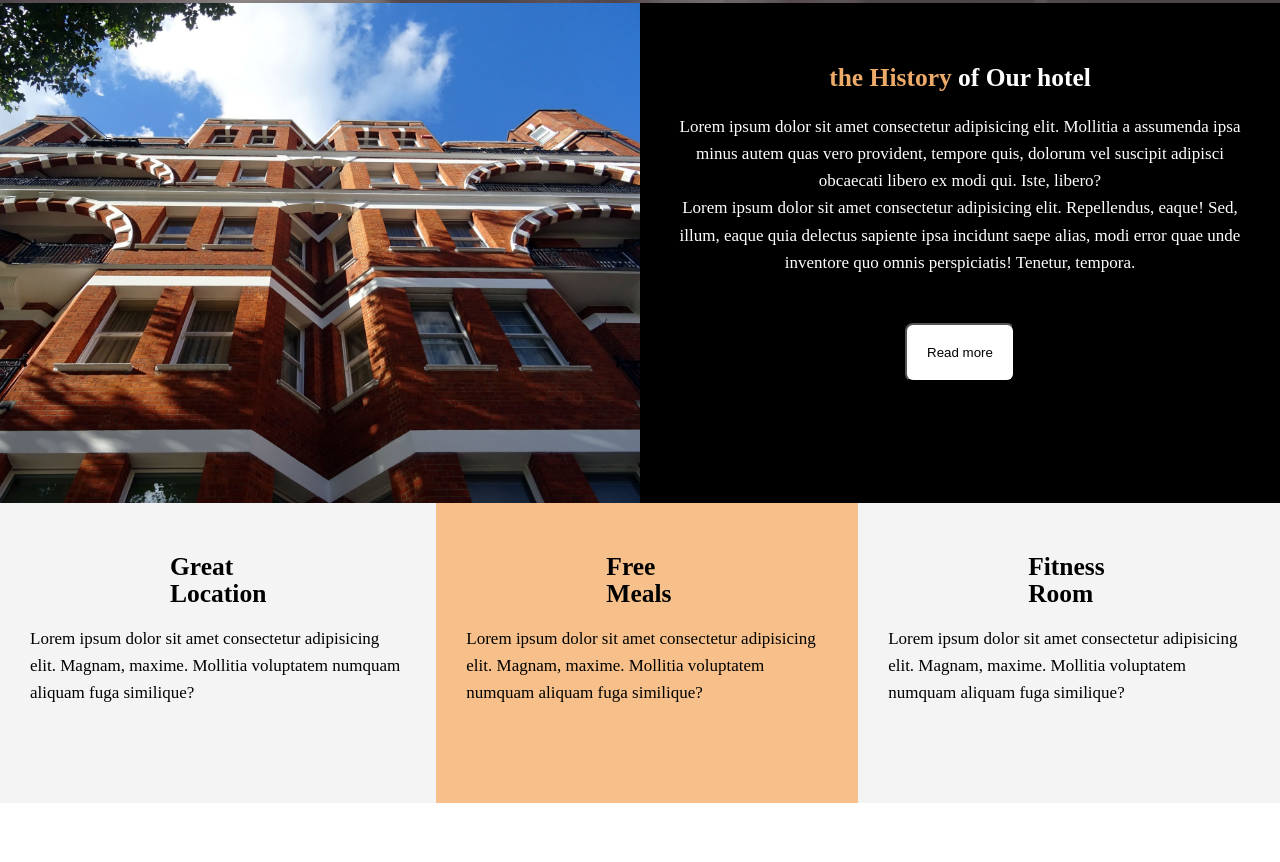
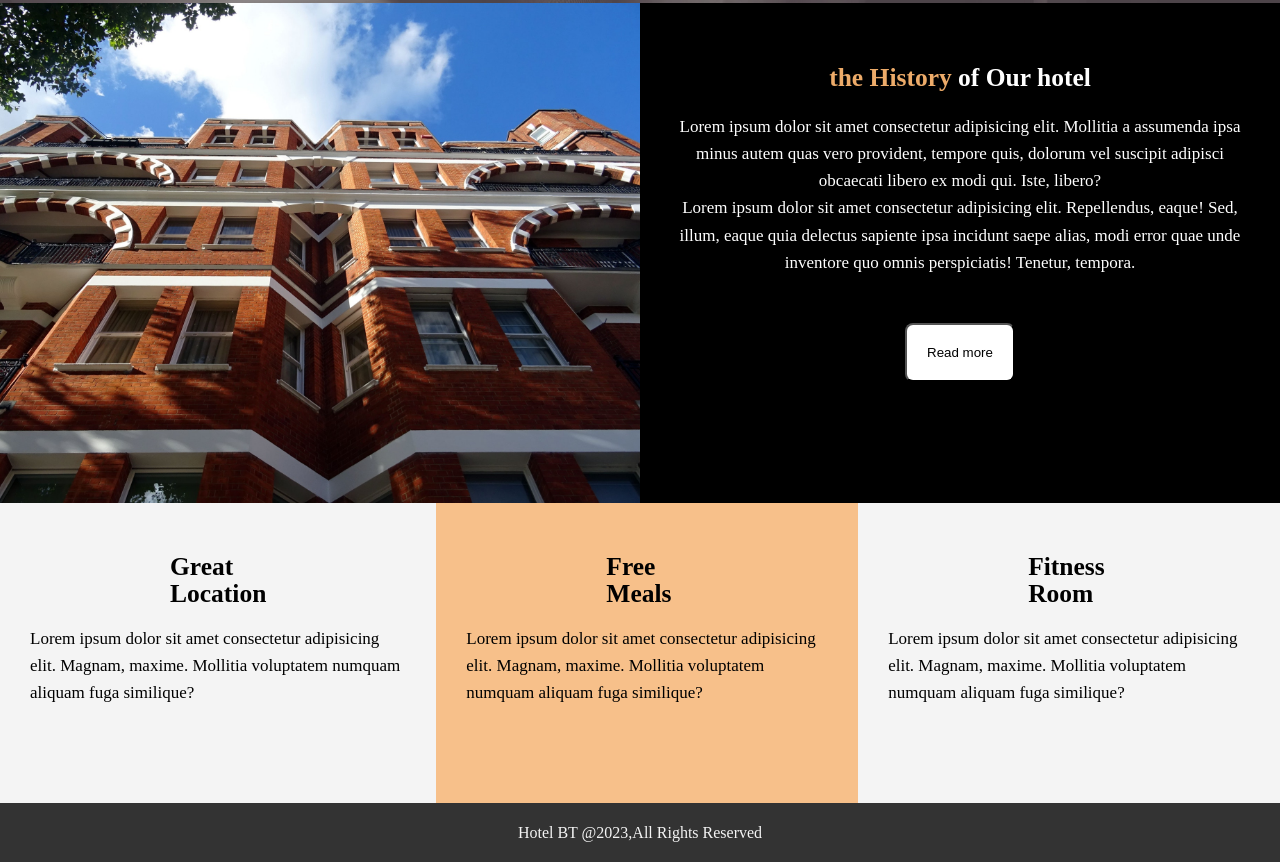
Before and after one commit to SSaliouDiakhate23/SiteVitrineHotel, a plain HTML site: page index.html in a window 1280 px wide. Shown: the part 739-1601 px from the top of the page. Before the commit the page ends 1542 px from the top, so only its background shows below. Drawn offline with Linux system fonts and the light colour scheme.

Commit message:
la partie footer du projet ViteVtrine

```diff
--- a/css/style.css
+++ b/css/style.css
@@ -162,3 +162,11 @@ color:hwb(30 41% 7%) ;
  .tittre{
  margin: 0px 140px;
  }
+ .pied{
+    display: flex;
+    justify-content: center ;
+    align-items: center;
+    background-color: #333;
+    color: #f4f4f4;
+
+ }
--- a/index.html
+++ b/index.html
@@ -67,6 +67,10 @@
         </div>
         </div>
     </div>
+    <footer class="pied">
+        <div class="div-centre"></div>
+        <p>Hotel BT @2023,All Rights Reserved </p>
+    </footer>
 
 
 
```
